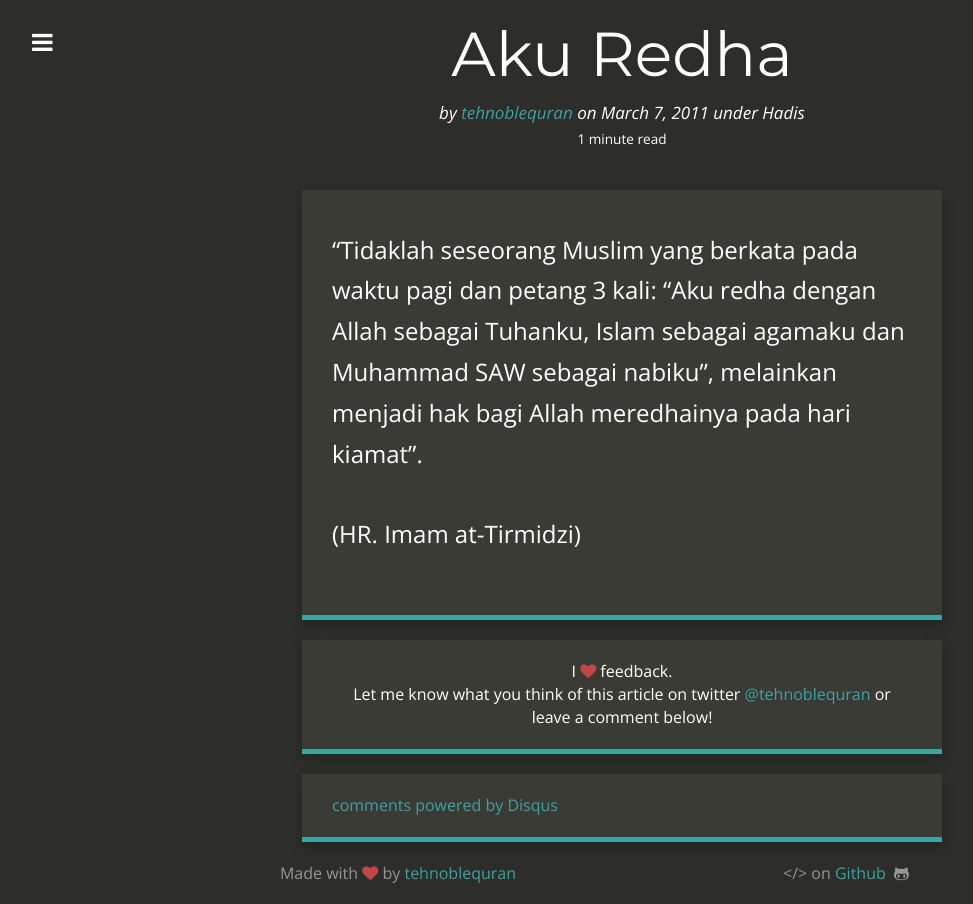
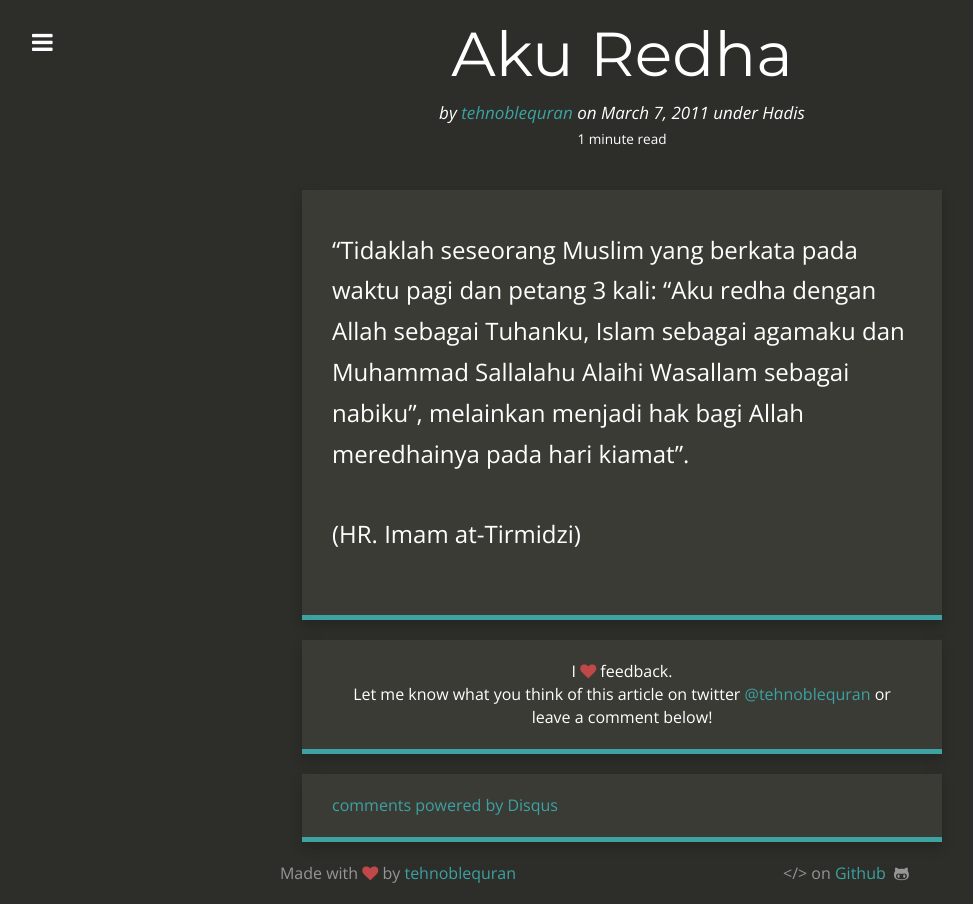
Before and after one commit to kedamaian/swsyafiq, a Jekyll site: the page built from _posts/2011-03-07-aku-redha.md, in a window 1280 px wide. Shown: the whole page, without its empty margins (18-991 px from the left). Built offline with Jekyll 4.4.1, drawn with Linux system fonts in a browser that asks for light colours; nearby versions of some CDN libraries; comment, search, counter and statistics services are not loaded.

Commit message:
Update 2011-03-07-aku-redha.md

```diff
--- a/_posts/2011-03-07-aku-redha.md
+++ b/_posts/2011-03-07-aku-redha.md
@@ -6,6 +6,6 @@ title: Aku Redha
 categories:
   - Hadis
 ---
-"Tidaklah seseorang Muslim yang berkata pada waktu pagi dan petang 3 kali: "Aku redha dengan Allah sebagai Tuhanku, Islam sebagai agamaku dan Muhammad SAW sebagai nabiku", melainkan menjadi hak bagi Allah meredhainya pada hari kiamat".
+"Tidaklah seseorang Muslim yang berkata pada waktu pagi dan petang 3 kali: "Aku redha dengan Allah sebagai Tuhanku, Islam sebagai agamaku dan Muhammad Sallalahu Alaihi Wasallam sebagai nabiku", melainkan menjadi hak bagi Allah meredhainya pada hari kiamat".
 
 (HR. Imam at-Tirmidzi)
```
